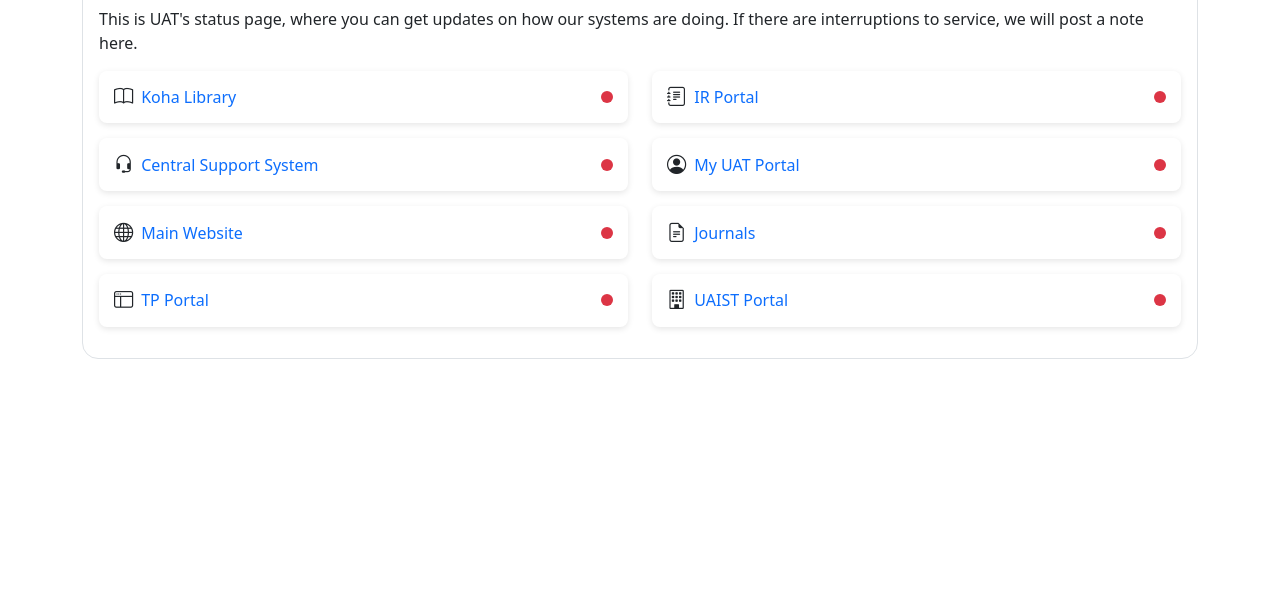
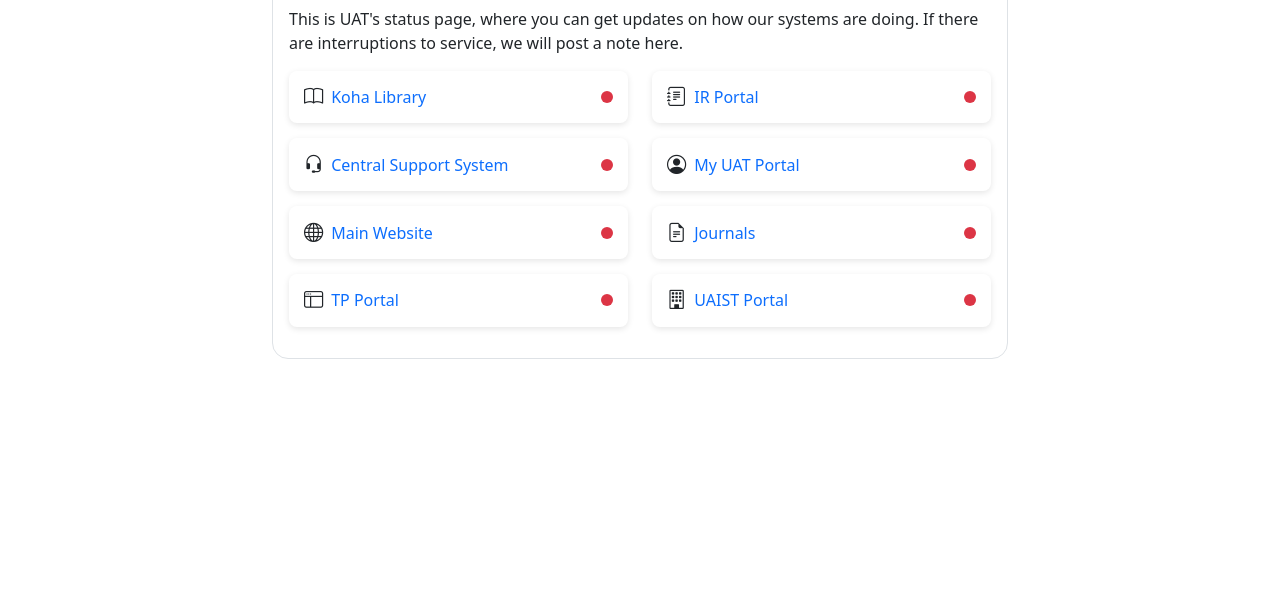
Before and after one commit to marshallunduemi/uat-status, a plain HTML site: page index.html in a window 1280 px wide. Shown: the part 191-800 px from the top of the page. Drawn offline with nearby package versions, Linux system fonts and the light colour scheme; no server answers.

Commit message:
Update index.html

```diff
--- a/index.html
+++ b/index.html
@@ -39,7 +39,7 @@
 <body>
 <div class="container py-5">
     <div class="row">
-        <div class="collg-8 col-12 mx-auto">
+        <div class="col-lg-8 col-12 mx-auto">
 <div class="border p-3 rounded-4">
 <div class="text-center">
 <img src="https://support.uat.edu.ng/assets/images/uatlogo.png" width="100">
```
